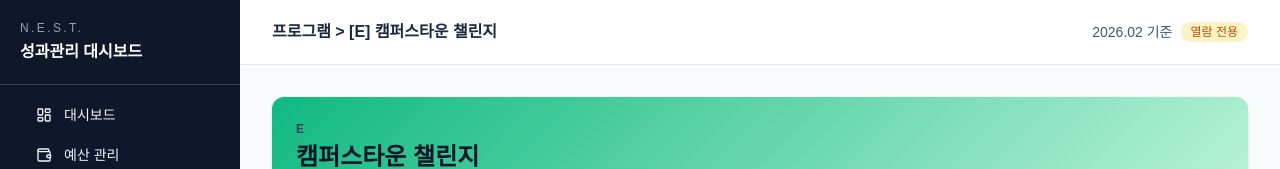
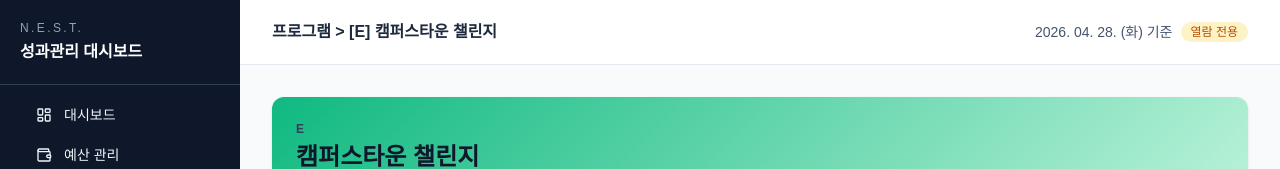
Before and after one commit to sunra724/NEST, a Next.js app: page /programs/e in a window 1280 px wide. Shown: the top 169 px of the page. Built offline with nearby package versions, Linux system fonts and the light colour scheme; no server answers.

Commit message:
Show current date in header

```diff
--- a/src/components/layout/Header.tsx
+++ b/src/components/layout/Header.tsx
@@ -18,9 +18,20 @@ const PATH_TITLES: Record<string, string> = {
   '/report': '보고서',
 };
 
+function formatTodayLabel() {
+  return new Intl.DateTimeFormat('ko-KR', {
+    timeZone: 'Asia/Seoul',
+    year: 'numeric',
+    month: '2-digit',
+    day: '2-digit',
+    weekday: 'short',
+  }).format(new Date());
+}
+
 export default function Header() {
   const pathname = usePathname();
   const title = PATH_TITLES[pathname] ?? '대시보드';
+  const todayLabel = formatTodayLabel();
 
   return (
     <header className="sticky top-0 z-20 border-b border-slate-200 bg-white/95 backdrop-blur">
@@ -40,7 +51,7 @@ export default function Header() {
         </div>
 
         <div className="flex items-center gap-2">
-          <span className="hidden text-sm text-slate-600 sm:inline">2026.02 기준</span>
+          <span className="hidden text-sm text-slate-600 sm:inline">{todayLabel} 기준</span>
           <Badge variant="amber">열람 전용</Badge>
         </div>
       </div>
```
